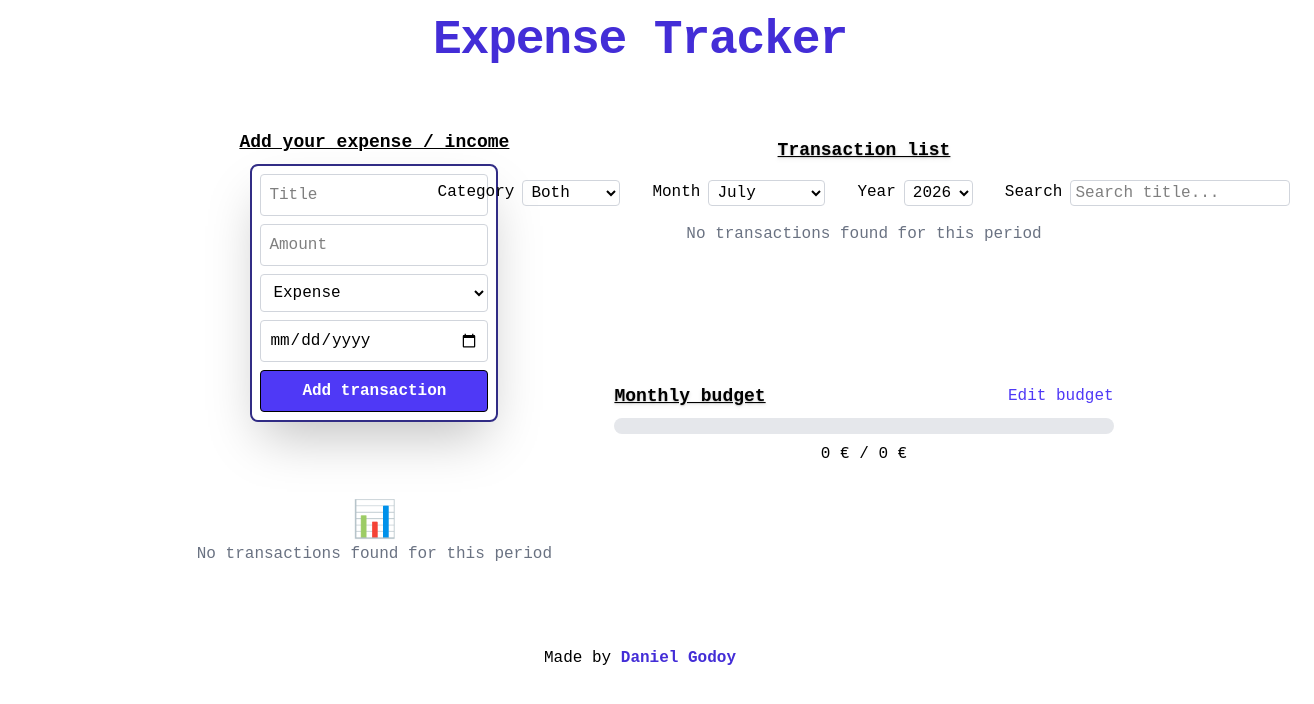
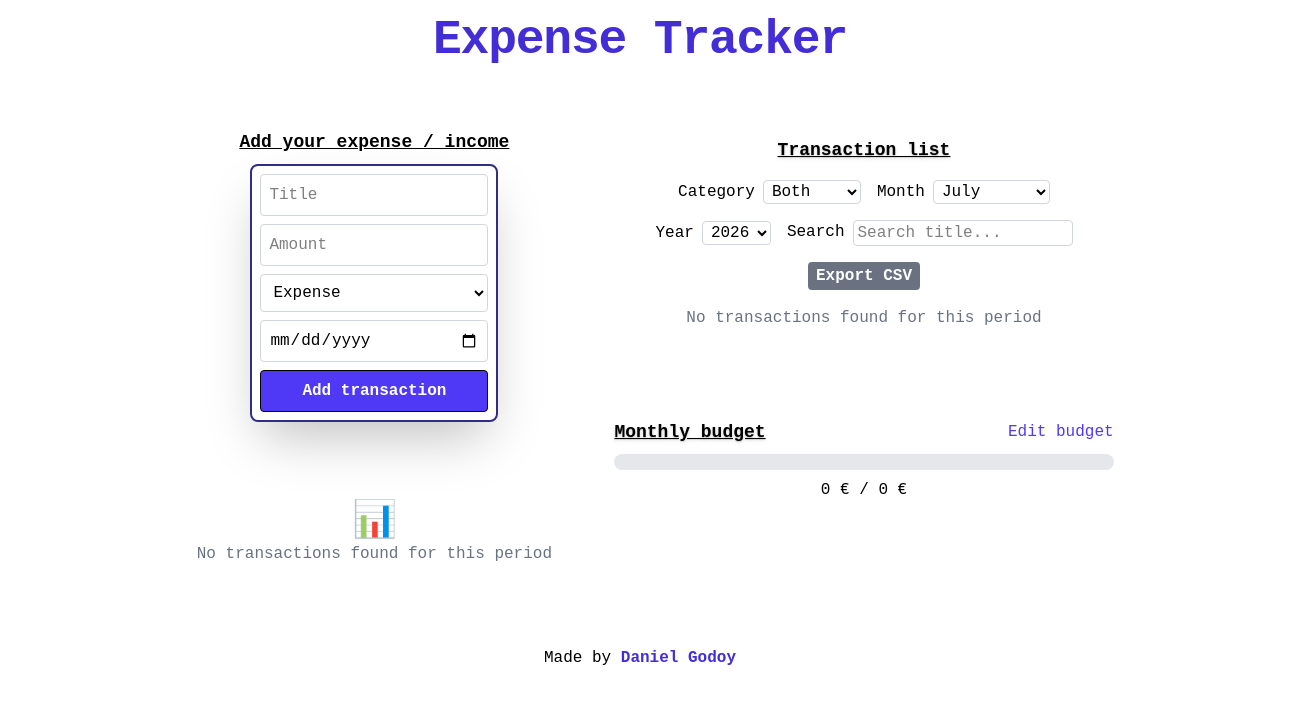
Before and after one commit to DanielGodoyGalindo/expense-tracker, a React (Vite) app: page / in a window 1280 px wide. Shown: the top 704 px of the page, 1314 px wide, since content can reach past the window. Built offline with nearby package versions, Linux system fonts and the light colour scheme.

Commit message:
feat: add export csv button + refactor transaction utils

```diff
--- a/src/App.tsx
+++ b/src/App.tsx
@@ -7,17 +7,20 @@ import Balance from './components/Balance';
 import OneLevelPieChart from './components/BalanceChart';
 import Modal from './components/Modal';
 import Budget from './components/Budget';
+import { exportTransactionsToCSV } from "./utils/csv";
+import { filterTransactions, sortTransactions } from './utils/transactionUtils'
+import type { Category, SortBy, SortOrder } from "./types/filters";
 
 function App() {
 
   const today = new Date();
   const [selectedMonth, setSelectedMonth] = useState(String(today.getMonth() + 1).padStart(2, "0"));
   const [selectedYear, setSelectedYear] = useState(String(today.getFullYear()));
-  const [selectedCategory, setSelectedCategory] = useState("Both");
+  const [selectedCategory, setSelectedCategory] = useState<Category>("Both");
   const [editingTransaction, setEditingTransaction] = useState<Transaction | null>(null);
   const [searchTitle, setSearchTitle] = useState("");
-  const [sortBy, setSortBy] = useState<"date" | "amount" | "title">("date");
-  const [sortOrder, setSortOrder] = useState<"asc" | "desc">("desc");
+  const [sortBy, setSortBy] = useState<SortBy>("date");
+  const [sortOrder, setSortOrder] = useState<SortOrder>("desc");
   const [transactionToDelete, setTransactionToDelete] = useState<Transaction | null>(null);
   const [successMessage, setSuccessMessage] = useState("");
   const [showSuccessMessage, setShowSuccessMessage] = useState(false);
@@ -83,46 +86,8 @@ function App() {
     showSuccess("Transaction updated successfully!");
   };
 
-  // Filter trasactions
-  const filteredTransactions = transactions
-    .filter((transaction) => { // By date
-      const year = transaction.date.slice(0, 4);
-      const month = transaction.date.slice(5, 7);
-      return (
-        year === selectedYear &&
-        month === selectedMonth
-      );
-    })
-    .filter((transaction) => // By category
-      selectedCategory === "Both"
-        ? true
-        : transaction.category === selectedCategory
-    )
-    .filter((transaction) => // By searching title
-      transaction.title
-        .toLowerCase()
-        .includes(searchTitle.toLowerCase())
-    );
-
-  // Sort transactions
-  const sortedTransactions = [...filteredTransactions].sort((a, b) => {
-    switch (sortBy) {
-      case "date":
-        return sortOrder === "asc"
-          ? a.date.localeCompare(b.date)
-          : b.date.localeCompare(a.date);
-      case "amount":
-        return sortOrder === "asc"
-          ? a.amount - b.amount
-          : b.amount - a.amount;
-      case "title":
-        return sortOrder === "asc"
-          ? a.title.localeCompare(b.title)
-          : b.title.localeCompare(a.title);
-      default:
-        return 0;
-    }
-  });
+  const filteredTransactions = filterTransactions(transactions, selectedYear, selectedMonth, selectedCategory, searchTitle);
+  const sortedTransactions = sortTransactions(filteredTransactions, sortBy, sortOrder);
 
   const totalExpenses = filteredTransactions
     .filter((transaction) => transaction.category === "Expense")
@@ -134,6 +99,15 @@ function App() {
 
   const budgetKey = `${selectedYear}-${selectedMonth}`;
   const currentBudget = budgets[budgetKey] ?? 0;
+
+  const exportToCSV = () => {
+    if (sortedTransactions.length === 0) {
+      showSuccess("No transactions to export.");
+      return;
+    }
+    exportTransactionsToCSV(sortedTransactions);
+    showSuccess("CSV exported successfully!");
+  };
 
   return (
     <div className="flex flex-col gap-8 p-4 min-h-screen">
@@ -166,7 +140,7 @@ function App() {
           <OneLevelPieChart transactions={filteredTransactions} />
         </div>
 
-        <div className="w-2/5 rounded-lg flex flex-col items-center gap-y-28">
+        <div className="w-2/5 rounded-lg flex flex-col items-center gap-y-16">
           <TransactionList
             transactions={sortedTransactions}
             selectedMonth={selectedMonth}
@@ -199,7 +173,7 @@ function App() {
 
       </div>
       <footer className='self-center'>
-        Made by <a href='https://github.com/DanielGodoyGalindo/expense-tracker' className='cursor: pointer; text-indigo-700 hover:underline font-bold' target='_blank'>Daniel Godoy</a>
+        Made by <a href='https://github.com/DanielGodoyGalindo/expense-tracker' className='cursor-pointer; text-indigo-700 hover:underline font-bold' target='_blank'>Daniel Godoy</a>
       </footer>
 
       {transactionToDelete && (
--- a/src/components/TransactionList.tsx
+++ b/src/components/TransactionList.tsx
@@ -1,16 +1,19 @@
 import TransactionItem from "./TransactionItem";
 import type { Transaction } from "../types/transaction";
 import { useState, useEffect } from "react";
+import type { Category } from "../types/filters";
+import { categories } from "../types/filters";
+import { exportTransactionsToCSV } from "../utils/csv";
 
 type Props = {
   transactions: Transaction[];
   selectedMonth: string;
   selectedYear: string;
-  selectedCategory: string;
+  selectedCategory: Category;
   setSelectedMonth: React.Dispatch<React.SetStateAction<string>>;
   setSelectedYear: React.Dispatch<React.SetStateAction<string>>;
   setEditingTransaction: React.Dispatch<React.SetStateAction<Transaction | null>>;
-  setSelectedCategory: React.Dispatch<React.SetStateAction<string>>;
+  setSelectedCategory: React.Dispatch<React.SetStateAction<Category>>;
   searchTitle: string;
   setSearchTitle: React.Dispatch<React.SetStateAction<string>>;
   sortBy: "date" | "amount" | "title";
@@ -38,7 +41,6 @@ function TransactionList({ transactions, selectedMonth, selectedYear, selectedCa
     { name: "November", value: "11" },
     { name: "December", value: "12" },
   ];
-  const categories = ["Both", "Expense", "Income"];
 
   useEffect(() => {
     if (transactions.length > 0 && !years.includes(selectedYear)) {
@@ -64,6 +66,13 @@ function TransactionList({ transactions, selectedMonth, selectedYear, selectedCa
 
   const border_style = "border border-gray-300 rounded-sm pl-1 pr-1"
 
+  const handleExportCSV = () => {
+    if (transactions.length === 0) {
+      return;
+    }
+    exportTransactionsToCSV(transactions);
+  };
+
   return (
     <div className="flex flex-col justify-center p-6 gap-4">
 
@@ -73,11 +82,11 @@ function TransactionList({ transactions, selectedMonth, selectedYear, selectedCa
 
 
       {/* Filters: Category, month, year selectors and search by title input */}
-      <div className="flex justify-center gap-8">
+      <div className="flex justify-center items-center gap-4 flex-wrap">
 
         <div className="flex gap-2">
           <span>Category</span>
-          <select className={border_style} value={selectedCategory} onChange={(e) => setSelectedCategory(e.target.value)}>
+          <select className={border_style} value={selectedCategory} onChange={(e) => setSelectedCategory(e.target.value as Category)}>
             {categories.map((category) =>
               <option key={category} value={category}>
                 {category}
@@ -123,6 +132,13 @@ function TransactionList({ transactions, selectedMonth, selectedYear, selectedCa
             value={searchTitle}
             onChange={(e) => setSearchTitle(e.target.value)}></input>
         </div>
+
+        <button
+          onClick={handleExportCSV}
+          className="bg-gray-500 hover:bg-gray-600 text-white font-bold py-0.5 px-2 rounded cursor-pointer">
+          Export CSV
+        </button>
+
       </div>
 
 
--- /dev/null
+++ b/src/types/filters.ts
@@ -0,0 +1,15 @@
+export type Category = "Both" | "Expense" | "Income";
+export const categories: Category[] = [
+  "Both",
+  "Expense",
+  "Income",
+];
+
+export type SortBy = "date" | "amount" | "title";
+export const sortOptions: SortBy[] = [
+  "date",
+  "amount",
+  "title",
+];
+
+export type SortOrder = "asc" | "desc";
--- /dev/null
+++ b/src/utils/csv.ts
@@ -0,0 +1,34 @@
+import type { Transaction } from "../types/transaction";
+
+export function exportTransactionsToCSV(transactions: Transaction[]) {
+  const headers = ["Title", "Amount", "Category", "Date"];
+
+  const rows = transactions.map((transaction) => [
+    transaction.title,
+    transaction.amount,
+    transaction.category,
+    transaction.date,
+  ]);
+
+  const csvContent = [
+    headers.join(","),
+    ...rows.map((row) =>
+      row
+        .map((value) => `"${String(value).replace(/"/g, '""')}"`)
+        .join(",")
+    ),
+  ].join("\n");
+
+  const blob = new Blob([csvContent], {
+    type: "text/csv;charset=utf-8;",
+  });
+
+  const url = URL.createObjectURL(blob);
+  const link = document.createElement("a");
+
+  link.href = url;
+  link.download = "expense-tracker.csv";
+  link.click();
+
+  URL.revokeObjectURL(url);
+}
--- /dev/null
+++ b/src/utils/transactionUtils.ts
@@ -0,0 +1,56 @@
+import type { Transaction } from "../types/transaction";
+import type { Category, SortBy, SortOrder } from "../types/filters";
+
+export function filterTransactions(
+  transactions: Transaction[],
+  selectedYear: string,
+  selectedMonth: string,
+  selectedCategory: Category,
+  searchTitle: string
+): Transaction[] {
+  return transactions
+    .filter((transaction) => { // Selected date
+      const year = transaction.date.slice(0, 4);
+      const month = transaction.date.slice(5, 7);
+      return year === selectedYear && month === selectedMonth;
+    })
+    .filter((transaction) => // Selected category
+      selectedCategory === "Both"
+        ? true
+        : transaction.category === selectedCategory
+    )
+    .filter((transaction) => // Search by title
+      transaction.title
+        .toLowerCase()
+        .includes(searchTitle.toLowerCase())
+    );
+}
+
+// Sort trasaction list (by date, amount or transaction title)
+export function sortTransactions(
+  transactions: Transaction[],
+  sortBy: SortBy,
+  sortOrder: SortOrder
+): Transaction[] {
+  return [...transactions].sort((a, b) => {
+    switch (sortBy) {
+      case "date":
+        return sortOrder === "asc"
+          ? a.date.localeCompare(b.date)
+          : b.date.localeCompare(a.date);
+
+      case "amount":
+        return sortOrder === "asc"
+          ? a.amount - b.amount
+          : b.amount - a.amount;
+
+      case "title":
+        return sortOrder === "asc"
+          ? a.title.localeCompare(b.title)
+          : b.title.localeCompare(a.title);
+
+      default:
+        return 0;
+    }
+  });
+}
```
